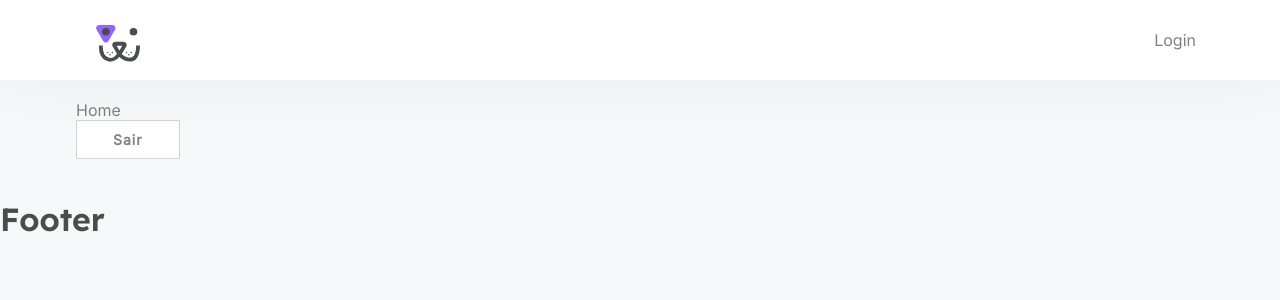
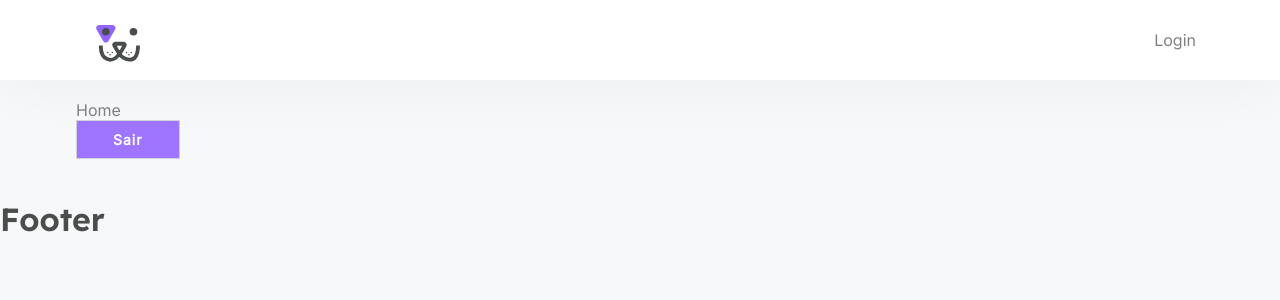
Before and after one commit to dfsilvadev/dogs, a React (Create React App) app: page / in a window 1280 px wide. Shown: the top 300 px of the page. Built offline with nearby package versions, Linux system fonts and the light colour scheme.

Commit message:
feat: mudando a aparência do button

```diff
--- a/src/components/Button/styles.module.scss
+++ b/src/components/Button/styles.module.scss
@@ -6,7 +6,8 @@
   letter-spacing: 1px;
   font-weight: 600;
   text-align: center;
-  background: var(--white);
+  color: var(--white);
+  background: var(--purple-300);
   border: 1px solid var(--gray-150);
   transition: ease-out 0.5s;
 }
@@ -35,10 +36,6 @@
     border-right: 3px solid transparent;
   }
 
-  &:hover {
-    color: var(--purple-400);
-  }
-
   &:hover::after,
   &:hover::before {
     width: calc(50% + 3px);
```
